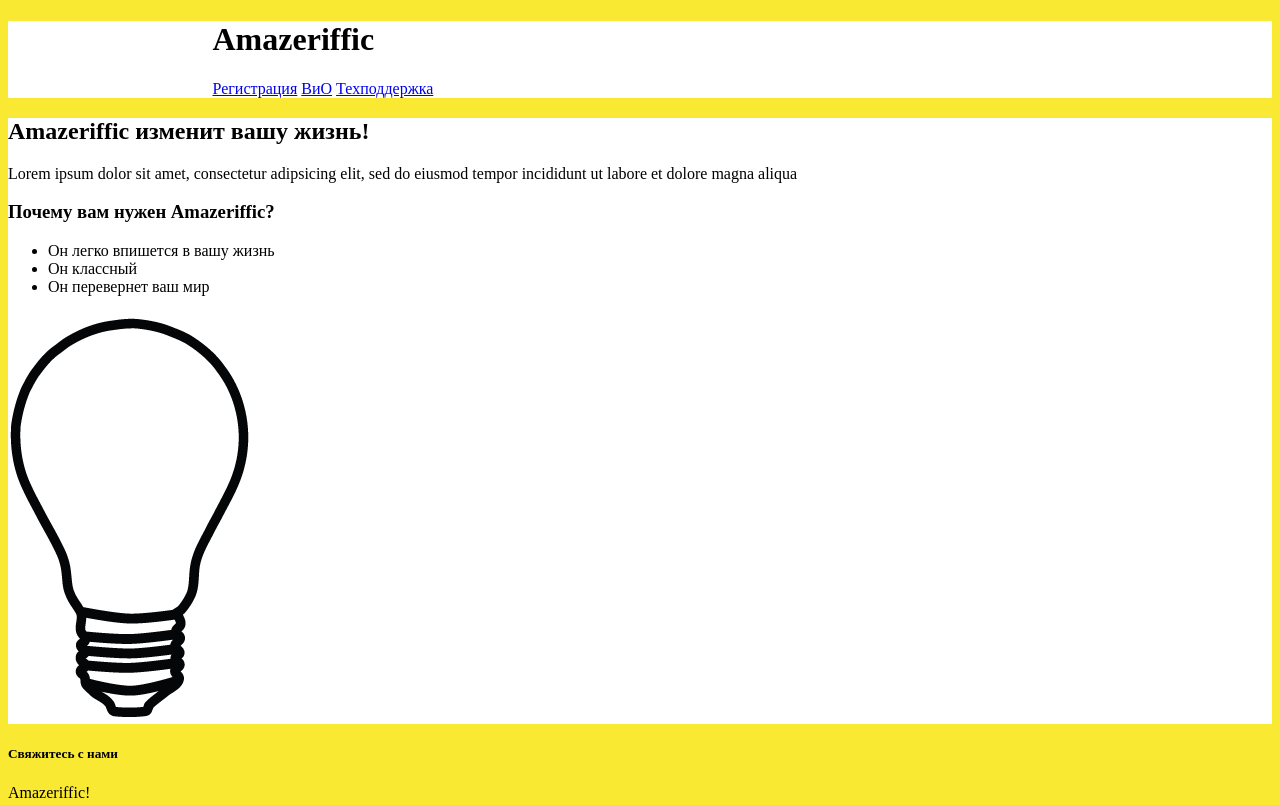
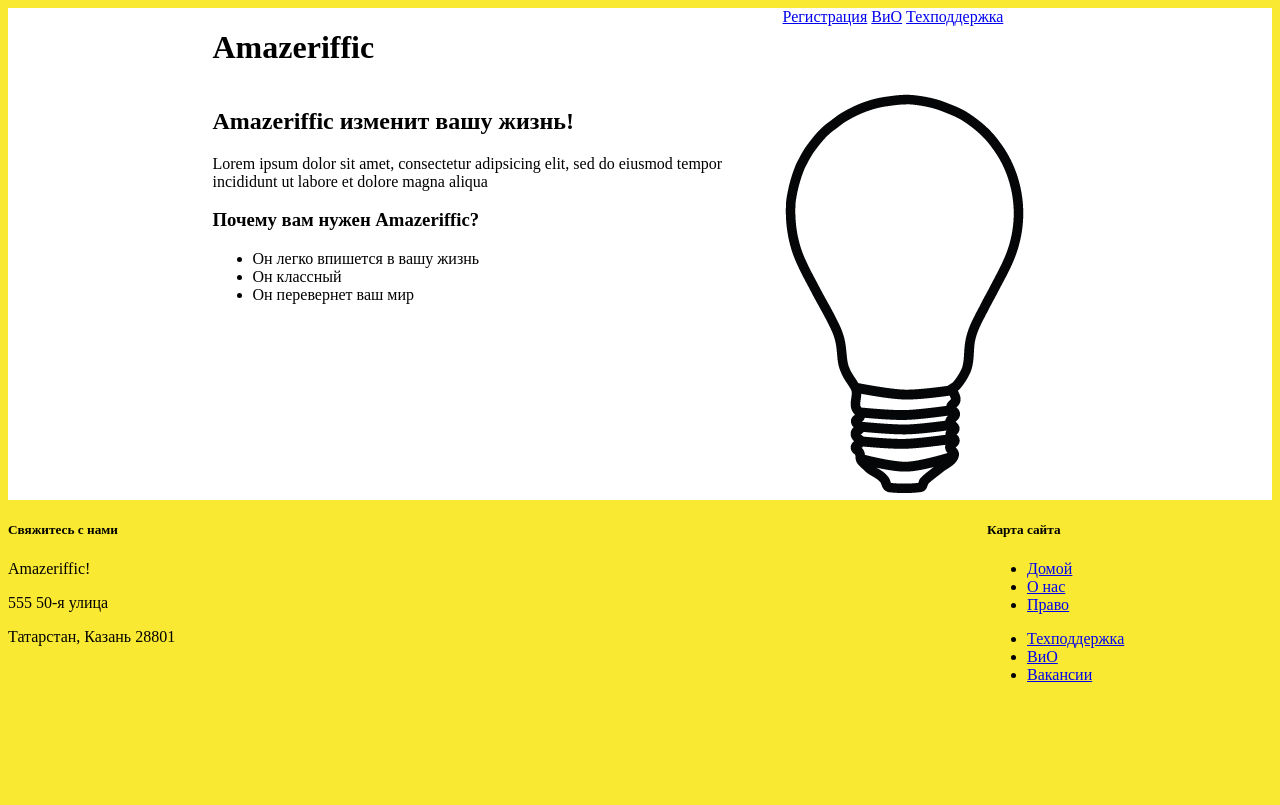
Before and after one commit to alnmrkv/VebProg, a plain HTML site: page index.html in a window 1280 px wide. Shown: the top 805 px of the page. Drawn offline with Linux system fonts and the light colour scheme.

Commit message:
Изменение расположения

```diff
--- a/index.html
+++ b/index.html
@@ -17,6 +17,8 @@
             </div>
         </header>
         <main>
+            <div class="container">
+                <div class="mainleft">
                     <h2>Amazeriffic изменит вашу жизнь!</h2>
                 <p>Lorem ipsum dolor sit amet, consectetur adipsicing elit, sed do eiusmod tempor incididunt ut labore et dolore magna aliqua</p>
                 <h3>Почему вам нужен Amazeriffic?</h3>
@@ -25,7 +27,12 @@
                     <li>Он классный</li>
                     <li>Он перевернет ваш мир</li>
                 </ul>
+                </div>
+                <div class="lightbulb">
                     <img src="lightbulb.png" alt="изображение лампочки">
+                </div>
+            </div>
+
         </main>
         <footer>
             <div class="contact">
--- a/styles/style.css
+++ b/styles/style.css
@@ -14,9 +14,41 @@ footer .container {
     max-width: 855px;
     margin: auto;
 }
-header{
+header {
     background: white;
+    overflow: auto;
+}
+
+h1 {
+    float: left;
+    width: 570px;
+}
+header nav {
+    float: right;
+    width: 285px;
 }
 main{
     background: white;
+    overflow: auto;
 }
+
+.mainleft {
+    float: left;
+    width: 570px;
+}
+
+.lightbulb {
+    float: right;
+    width: 285px;
+}
+footer{
+    overflow: auto;
+}
+.contact{
+    float: left;
+    width: 570px;
+}
+.sitemap{
+    float: right;
+    width: 285px;
+}
```
Lines whose indentation alone changed are shown as unchanged.
